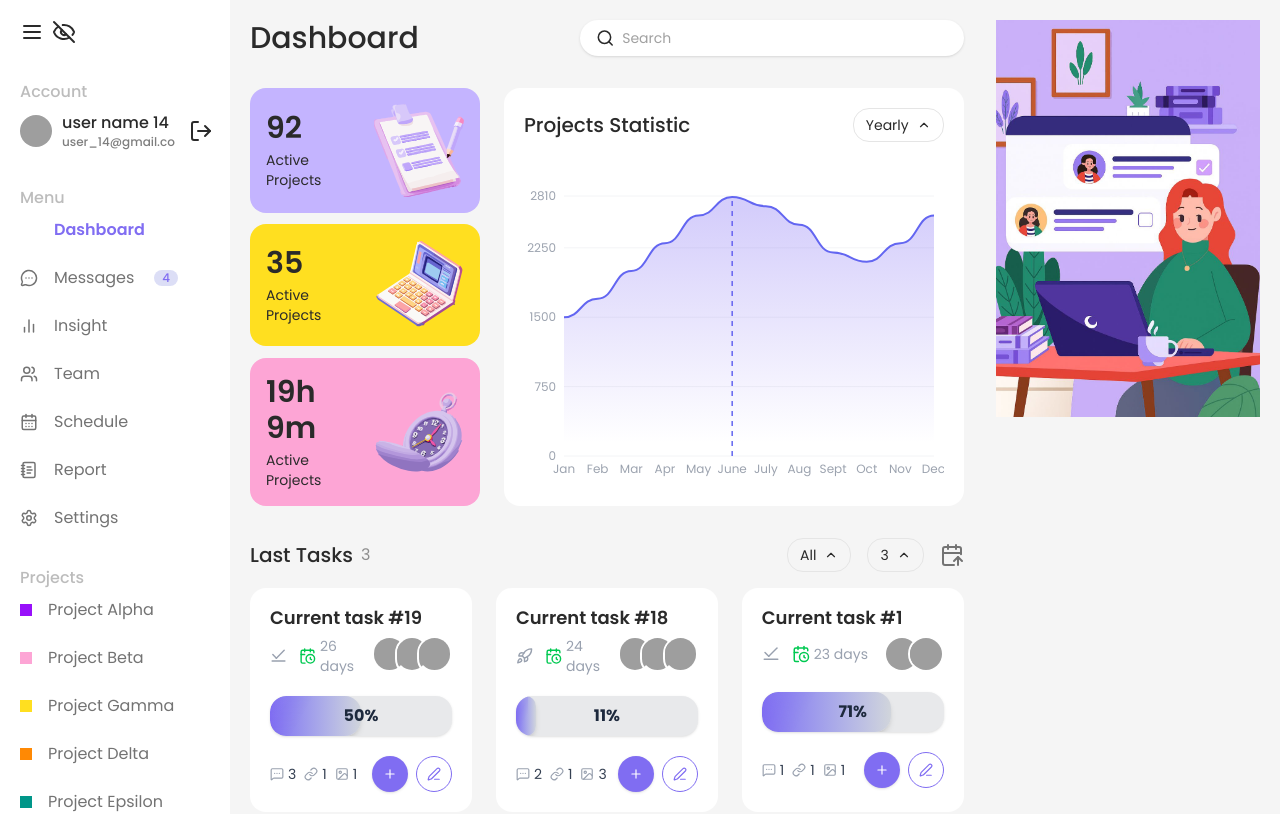
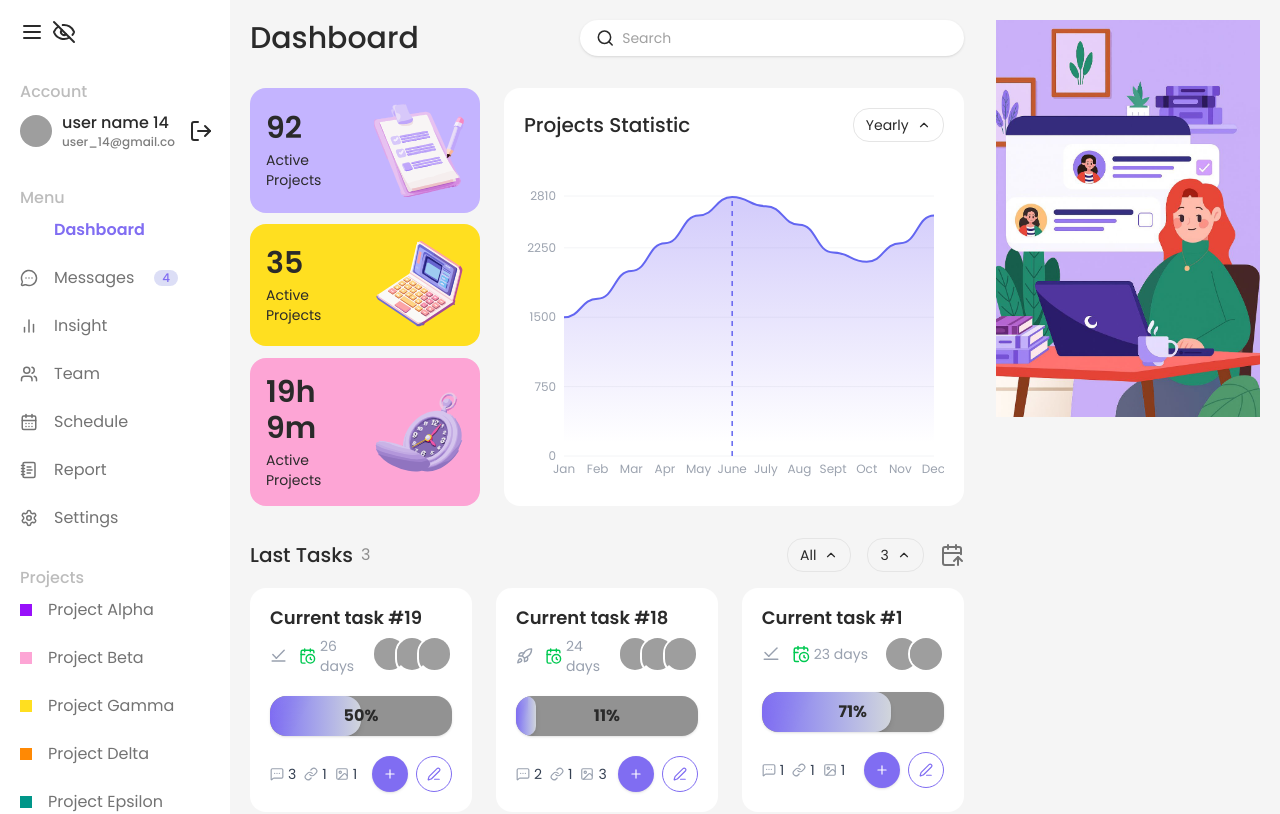
Before and after one commit to polkovniksanders/taskhub, a Next.js app: page /dashboard in a window 1280 px wide. Shown: the top 814 px of the page. Built offline with nearby package versions, Linux system fonts and the light colour scheme; sample sign-in values are in the browser's storage; grey boxes are pictures that could not be loaded.

Commit message:
fix ProgressBar colors

```diff
--- a/src/components/ui/progressBar/ProgressBar.tsx
+++ b/src/components/ui/progressBar/ProgressBar.tsx
@@ -14,7 +14,7 @@ export default function ProgressBar({ progress }: LastTaskProgressProps) {
         aria-valuenow={safeProgress}
         aria-valuemin={0}
         aria-valuemax={100}
-        className='w-full h-10 rounded-2xl bg-slate-800/10 shadow-sm relative overflow-hidden'
+        className='w-full h-10 rounded-2xl bg-neutral-800/50 shadow-sm relative overflow-hidden'
       >
         <div
           className={`
@@ -25,7 +25,7 @@ export default function ProgressBar({ progress }: LastTaskProgressProps) {
           `}
           style={{ width: `${safeProgress}%` }}
         />
-        <span className='absolute inset-0 flex items-center justify-center font-bold text-base text-slate-800 z-10 pointer-events-none select-none text-shadow'>
+        <span className='absolute inset-0 flex items-center justify-center font-bold text-base  z-10 pointer-events-none select-none text-shadow'>
           {safeProgress === 100 ? 'Done' : `${safeProgress}%`}
         </span>
       </div>
```
